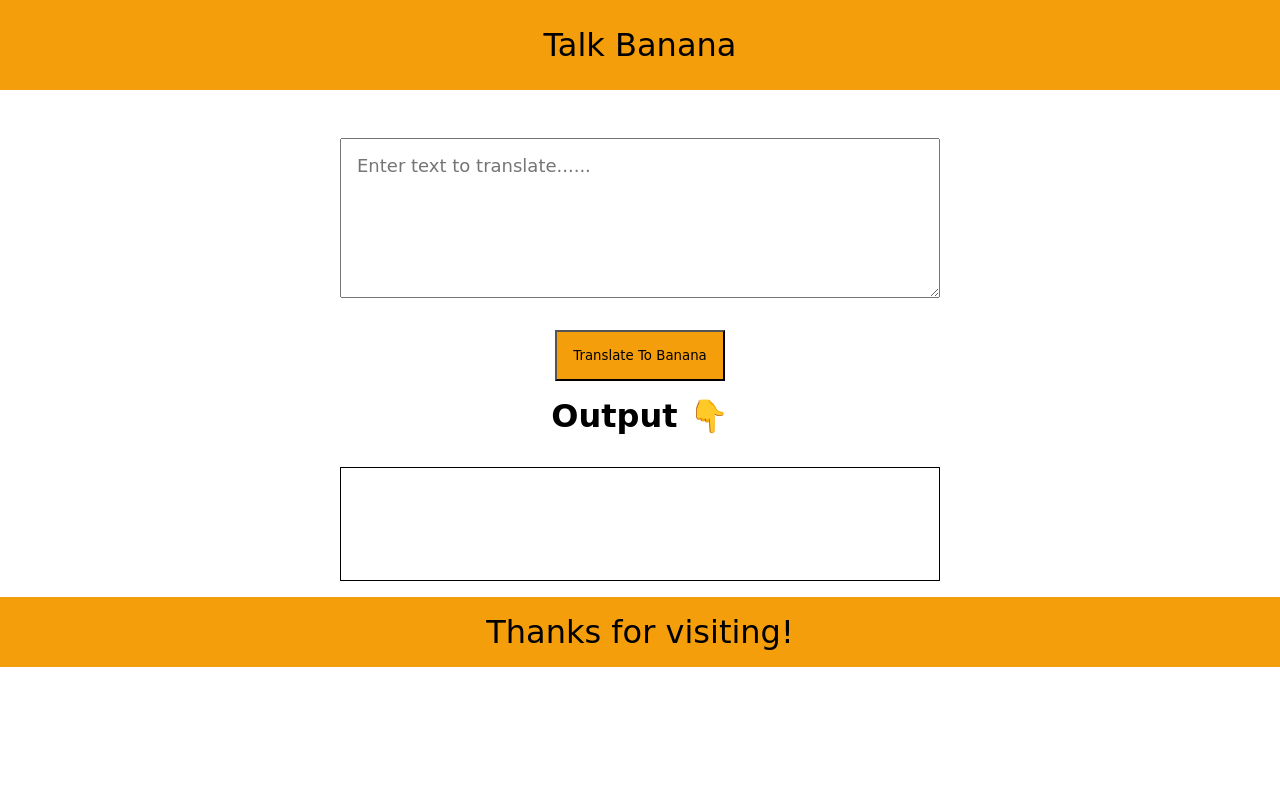
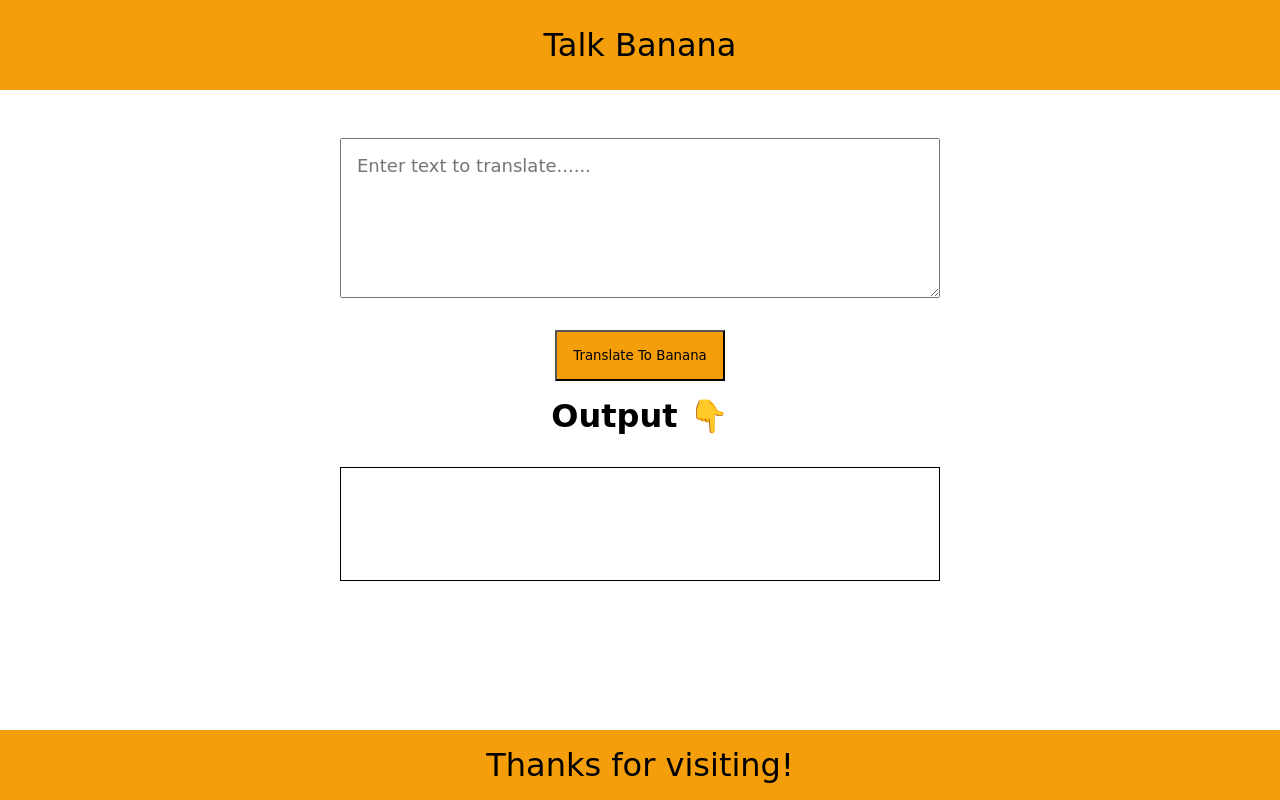
Before and after one commit to Raj-Thombare/banana-talk, a plain HTML site: page index.html in a window 1280 px wide. Drawn offline with Linux system fonts and the light colour scheme.

Commit message:
fix typo

```diff
--- a/style.css
+++ b/style.css
@@ -55,7 +55,7 @@ button {
 }
 
 footer {
-    pposition: absolute;
+    position: absolute;
 bottom: 0px;
 width: 100%;
 padding: 1rem 0rem;
```
